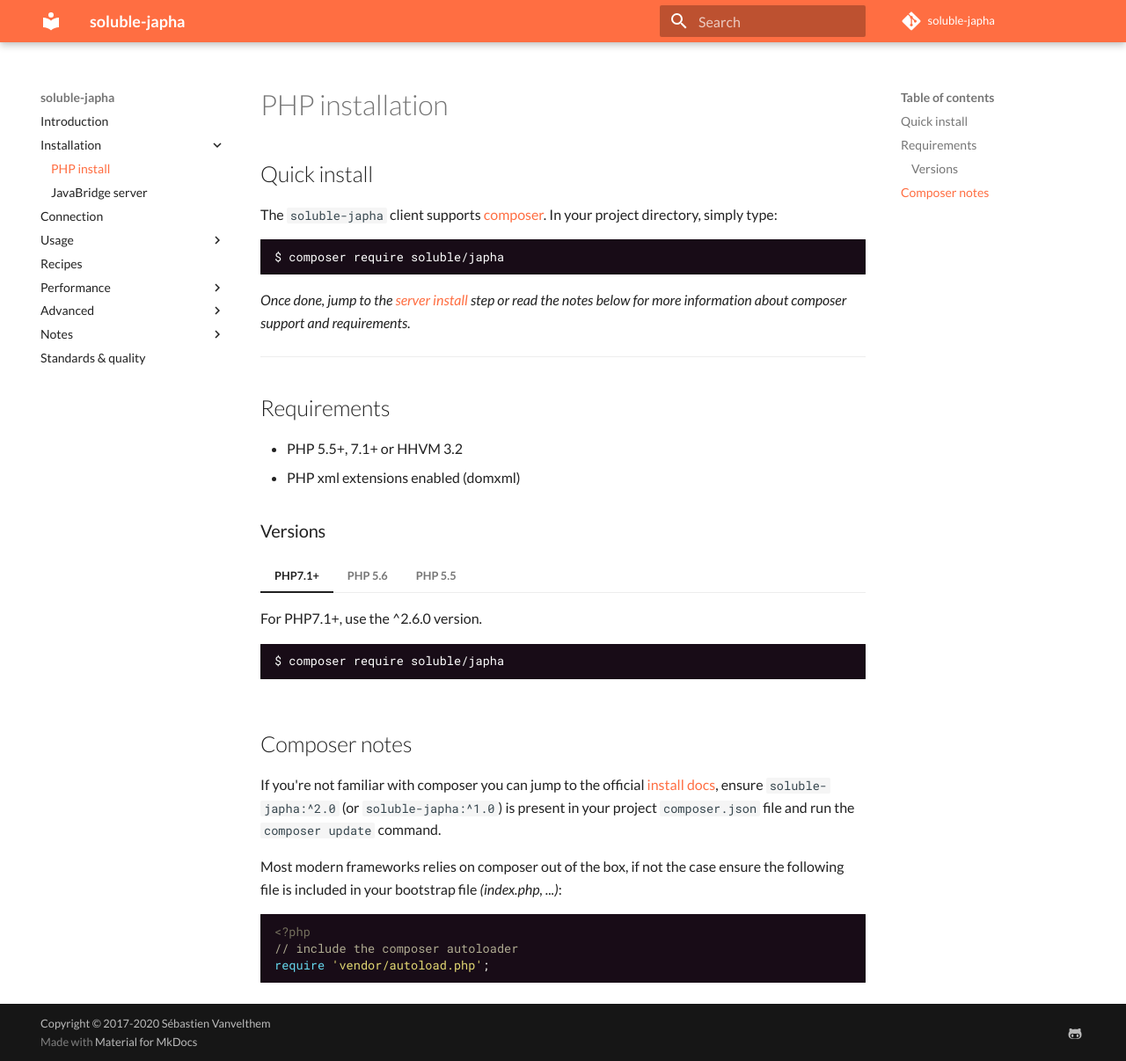
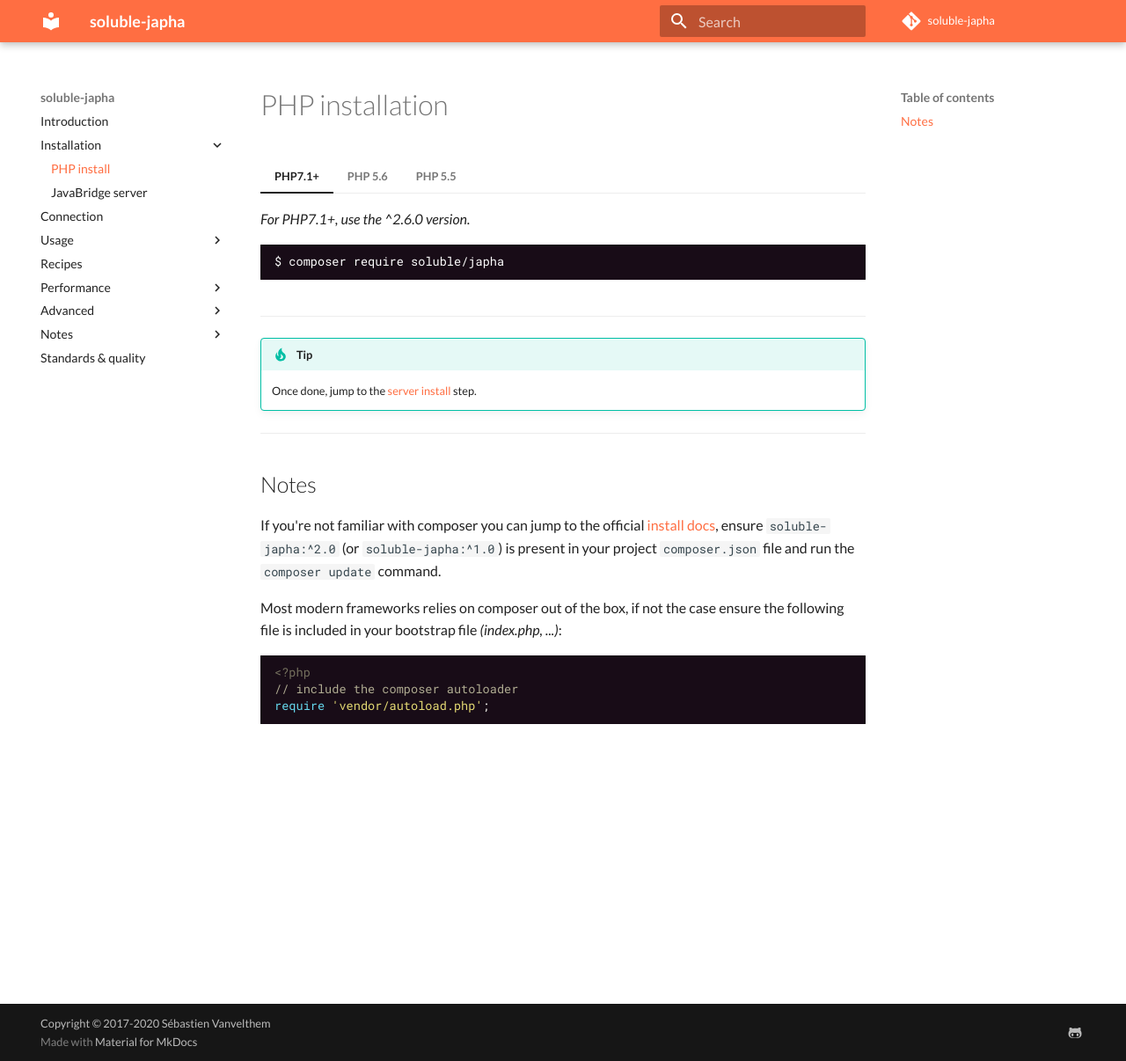
Before and after one commit to belgattitude/soluble-japha, an MkDocs documentation site: the page built from doc/install_client.md, in a window 1280 px wide and 1206 px high. Shown: the whole window at 88% size. Built offline with MkDocs 1.6.1 and Material for MkDocs 9.7.7, drawn with Linux system fonts in a browser that asks for light colours; a script that is not in the unit is left out; comment, search, counter and statistics services are not loaded.

Commit message:
docs: updated install

````diff
--- a/doc/install_client.md
+++ b/doc/install_client.md
@@ -1,52 +1,35 @@
 # PHP installation
 
-## Quick install
-
-The `soluble-japha` client supports [composer](http://getcomposer.org/). In your project directory, simply type:
-
-```bash
-$ composer require soluble/japha
-```
-
-*Once done, jump to the [server install](./install_server.md) step or
-read the notes below for more information about composer support and
-requirements.*
-
--------
-
-## Requirements
-
-- PHP 5.5+, 7.1+ or HHVM 3.2
-- PHP xml extensions enabled (domxml)
-
-### Versions
-
 === "PHP7.1+"
-    For PHP7.1+, use the ^2.6.0 version.
+    *For PHP7.1+, use the ^2.6.0 version.*
     ```bash
     $ composer require soluble/japha
     ```
 
 === "PHP 5.6"
-    For PHP5.6, use the ^1.0.0 version.
+    *For PHP5.6, use the ^1.0.0 version.*
 
     ```bash
     $ composer require "soluble/japha@^1.4.0"
     ```
-    !!! tip
-        While the `^2.0` version is PHP7.1 only, there were no bc-break with the `1.4.0`.
-
 
 === "PHP 5.5"
-    For PHP5.5, use the ^0.13.0 version.
+    *For PHP5.5, use the ^0.13.0 version.*
 
     ```bash
     $ composer require "soluble/japha@^0.13.0"
     ```
 
+----
 
 
-## Composer notes
+!!! tip
+    Once done, jump to the [server install](./install_server.md) step.
+
+-------
+
+
+## Notes
 
 If you're not familiar with composer you can jump
 to the official [install docs](https://getcomposer.org/doc/00-intro.md),
````
